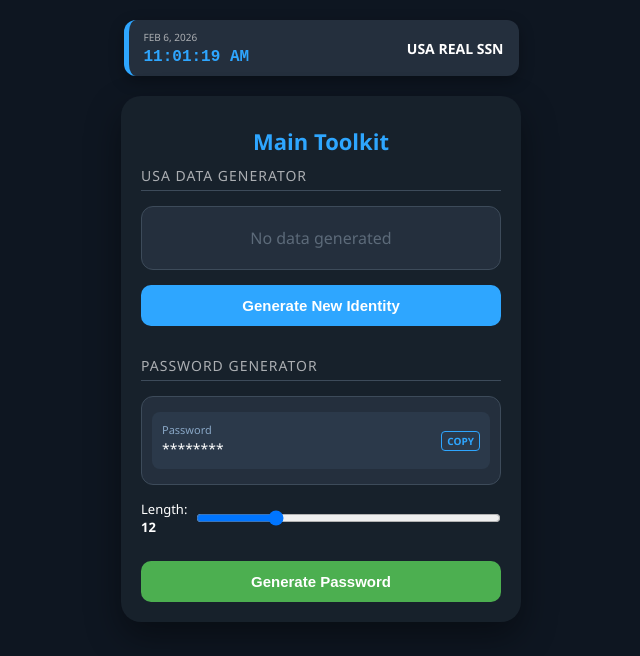
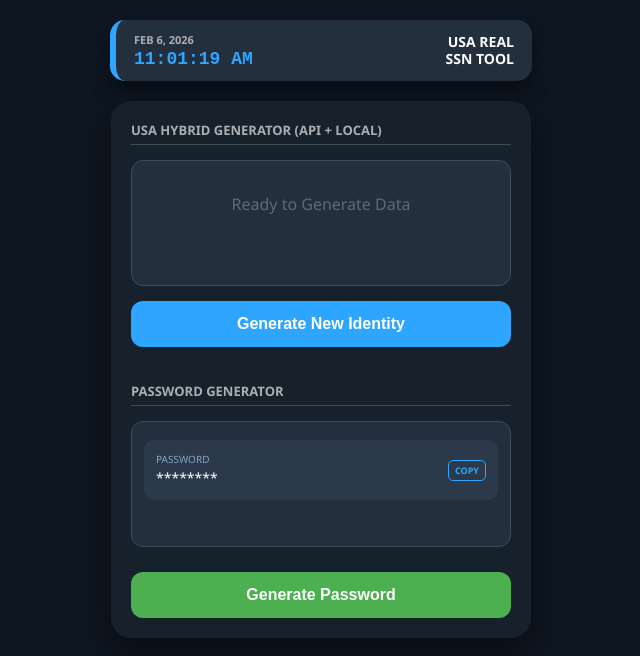
Before and after one commit to tariqulbk2077-droid/usa-generator, a plain HTML site: page index.html in a window 1280 px wide. Shown: the whole page, without its empty margins (319-959 px from the left). Drawn offline with Linux system fonts and the light colour scheme.

Commit message:
Real API Refactor styles and update HTML structure

```diff
--- a/index.html
+++ b/index.html
@@ -24,24 +24,23 @@
             margin: 0;
         }
 
-        /* Top Header & Live Clock Style */
         .top-bar {
             width: 100%;
-            max-width: 360px;
+            max-width: 380px;
             display: flex;
             align-items: center;
             justify-content: space-between;
             background: #242f3d;
-            padding: 10px 15px;
-            border-radius: 12px;
+            padding: 12px 18px;
+            border-radius: 15px;
             margin-bottom: 20px;
-            border-left: 5px solid var(--primary);
-            box-shadow: 0 5px 15px rgba(0,0,0,0.3);
+            border-left: 6px solid var(--primary);
+            box-shadow: 0 8px 20px rgba(0,0,0,0.4);
         }
         .clock-box { text-align: left; }
-        #live-date { font-size: 10px; color: var(--text-dim); display: block; text-transform: uppercase; }
-        #live-clock { font-size: 16px; font-weight: bold; color: var(--primary); font-family: 'Courier New', Courier, monospace; }
-        .app-title { font-size: 14px; font-weight: bold; color: white; text-align: right; }
+        #live-date { font-size: 11px; color: var(--text-dim); display: block; text-transform: uppercase; font-weight: bold; }
+        #live-clock { font-size: 18px; font-weight: bold; color: var(--primary); font-family: 'Courier New', monospace; }
+        .app-title { font-size: 14px; font-weight: 800; color: white; text-align: right; line-height: 1.2; }
 
         .container {
             background-color: var(--card-bg);
@@ -49,51 +48,49 @@
             border-radius: 20px;
             box-shadow: 0 15px 35px rgba(0,0,0,0.4);
             width: 100%;
-            max-width: 360px;
+            max-width: 380px;
             margin-bottom: 20px;
         }
-        h2 { color: var(--primary); text-align: center; margin: 10px 0; font-size: 22px; }
-        .section-title { font-size: 14px; color: var(--text-dim); border-bottom: 1px solid #3d4b5a; padding-bottom: 5px; margin-bottom: 15px; text-transform: uppercase; letter-spacing: 1px; }
+        h2 { color: var(--primary); text-align: center; margin: 10px 0; font-size: 24px; }
+        .section-title { font-size: 13px; color: var(--text-dim); border-bottom: 1px solid #3d4b5a; padding-bottom: 5px; margin-bottom: 15px; text-transform: uppercase; font-weight: bold; }
 
         .result-box {
             background: #242f3d;
-            padding: 10px;
+            padding: 12px;
             border-radius: 12px;
             margin-bottom: 15px;
             border: 1px solid #3d4b5a;
+            min-height: 100px;
         }
         .data-row {
-            padding: 10px;
-            margin: 5px 0;
+            padding: 12px;
+            margin: 6px 0;
             background: #2b394a;
-            border-radius: 8px;
+            border-radius: 10px;
             cursor: pointer;
             display: flex;
             justify-content: space-between;
             align-items: center;
-            transition: 0.2s;
+            transition: all 0.2s ease;
         }
-        .data-row:hover { background: #364659; }
-        .label { font-size: 11px; color: #88a6c5; display: block; }
+        .data-row:hover { background: #364659; transform: translateY(-2px); }
+        .label { font-size: 10px; color: #88a6c5; display: block; text-transform: uppercase; }
         .value { font-size: 14px; font-weight: 500; word-break: break-all; }
-        .copy-btn { font-size: 10px; color: var(--primary); font-weight: bold; border: 1px solid var(--primary); padding: 2px 5px; border-radius: 4px; }
-
-        .controls { margin-bottom: 15px; font-size: 13px; }
-        .control-group { display: flex; justify-content: space-between; margin: 8px 0; }
-        input[type="range"] { width: 100%; margin: 10px 0; }
+        .copy-btn { font-size: 9px; color: var(--primary); font-weight: bold; border: 1px solid var(--primary); padding: 3px 6px; border-radius: 5px; }
 
         button {
             background: var(--primary);
             color: white;
             border: none;
-            padding: 12px;
-            border-radius: 10px;
+            padding: 14px;
+            border-radius: 12px;
             width: 100%;
-            font-size: 15px;
+            font-size: 16px;
             font-weight: bold;
             cursor: pointer;
             transition: 0.3s;
         }
+        button:disabled { background: #3d4b5a; cursor: not-allowed; }
         button.pass-btn { background: var(--secondary); margin-top: 10px; }
 
         #toast {
@@ -102,10 +99,11 @@
             color: #fff;
             text-align: center;
             border-radius: 50px;
-            padding: 8px 20px;
+            padding: 10px 25px;
             position: fixed;
-            bottom: 30px;
+            bottom: 40px;
             font-size: 14px;
+            z-index: 999;
         }
         #toast.show { visibility: visible; animation: fadeInOut 2s; }
         @keyframes fadeInOut { 0%, 100% { opacity: 0; } 20%, 80% { opacity: 1; } }
@@ -118,19 +116,17 @@
         <span id="live-date">Loading...</span>
         <span id="live-clock">00:00:00</span>
     </div>
-    <div class="app-title">USA REAL SSN</div>
+    <div class="app-title">USA REAL<br>SSN TOOL</div>
 </div>
 
 <div class="container">
-    <h2>Main Toolkit</h2>
+    <div class="section-title">USA Hybrid Generator (API + Local)</div>
+    <div id="usa-result" class="result-box">
+        <div style="text-align:center; padding: 20px; color:#5c6a79;">Ready to Generate Data</div>
+    </div>
+    <button id="gen-btn" onclick="fetchAndGenerate()">Generate New Identity</button>
 
-    <div class="section-title">USA Data Generator</div>
-    <div id="usa-result" class="result-box">
-        <div style="text-align:center; padding: 10px; color:#5c6a79;">No data generated</div>
-    </div>
-    <button onclick="generateUSAData()">Generate New Identity</button>
-
-    <div style="margin-top: 30px;" class="section-title">Password Generator</div>
+    <div style="margin-top: 35px;" class="section-title">Password Generator</div>
     <div class="result-box">
         <div class="data-row" onclick="copyText(document.getElementById('pass-val').innerText)">
             <div>
@@ -140,79 +136,93 @@
             <span class="copy-btn">COPY</span>
         </div>
     </div>
-    <div class="controls">
-        <div class="control-group">
-            <span>Length: <b id="len-label">12</b></span>
-            <input type="range" id="pass-length" min="6" max="30" value="12" oninput="document.getElementById('len-label').innerText=this.value">
-        </div>
-    </div>
     <button class="pass-btn" onclick="generatePassword()">Generate Password</button>
 </div>
 
 <div id="toast">Copied to Clipboard!</div>
 
 <script>
-    // --- Live Clock & IP Based Time Logic ---
+    // --- Live Clock ---
     function updateClock() {
         const now = new Date();
+        document.getElementById('live-date').innerText = now.toLocaleDateString(undefined, { month: 'short', day: 'numeric', year: 'numeric' });
+        document.getElementById('live-clock').innerText = now.toLocaleTimeString(undefined, { hour: '2-digit', minute: '2-digit', second: '2-digit', hour12: true });
+    }
+    setInterval(updateClock, 1000); updateClock();
 
-        // তারিখ ফরম্যাট (যেমন: Feb 6, 2026)
-        const dateOptions = { month: 'short', day: 'numeric', year: 'numeric' };
-        document.getElementById('live-date').innerText = now.toLocaleDateString(undefined, dateOptions);
+    // --- Offline Backup Data ---
+    const firstNames = ["James","Mary","Robert","Patricia","John","Jennifer","Michael","Linda","William","Elizabeth","David","Barbara","Richard","Susan","Joseph","Jessica","Thomas","Sarah","Charles","Karen","Christopher","Nancy","Daniel","Lisa","Matthew","Betty","Anthony","Margaret","Mark","Sandra","Donald","Ashley","Steven","Kimberly","Paul","Emily","Andrew","Donna","Joshua","Michelle","Kenneth","Dorothy","Kevin","Carol","Brian","Amanda","George","Melissa","Timothy","Deborah","Ronald","Stephanie","Edward","Rebecca","Jason","Sharon","Jeffrey","Laura","Gary","Cynthia","Jacob","Kathleen","Nicholas","Amy","Eric","Shirley","Jonathan","Angela","Stephen","Helen","Larry","Anna","Justin","Brenda","Scott","Pamela","Brandon","Nicole","Benjamin","Emma","Samuel","Samantha","Gregory","Katherine","Alexander","Christine","Frank","Debra","Patrick","Rachel","Raymond","Catherine","Jack","Carolyn","Dennis","Janet","Jerry","Ruth","Tyler","Heather"];
+    const lastNames = ["Smith","Johnson","Williams","Brown","Jones","Garcia","Miller","Davis","Rodriguez","Martinez","Hernandez","Lopez","Gonzalez","Wilson","Anderson","Thomas","Taylor","Moore","Jackson","Martin","Lee","Perez","Thompson","White","Harris","Sanchez","Clark","Ramirez","Lewis","Robinson","Walker","Young","Allen","King","Wright","Scott","Torres","Nguyen","Hill","Flores","Green","Adams","Nelson","Baker","Hall","Rivera","Campbell","Mitchell","Carter","Roberts","Gomez","Phillips","Evans","Turner","Diaz","Parker","Cruz","Edwards","Collins","Reyes"];
+    const cities = ["New York, NY","Los Angeles, CA","Chicago, IL","Houston, TX","Phoenix, AZ","Philadelphia, PA","San Antonio, TX","San Diego, CA","Dallas, TX","San Jose, CA"];
 
-        // সময় ফরম্যাট (ইউজারের লোকাল টাইম অনুযায়ী অটোমেটিক)
-        const timeOptions = { hour: '2-digit', minute: '2-digit', second: '2-digit', hour12: true };
-        document.getElementById('live-clock').innerText = now.toLocaleTimeString(undefined, timeOptions);
+    // --- Hybrid Generation Logic ---
+    async function fetchAndGenerate() {
+        const btn = document.getElementById('gen-btn');
+        const resultDiv = document.getElementById('usa-result');
+        btn.disabled = true;
+        resultDiv.style.opacity = "0.5";
+
+        try {
+            // ১. API থেকে ডেটা আনার চেষ্টা
+            const response = await fetch('https://randomuser.me/api/?nat=us');
+            const data = await response.json();
+            const user = data.results[0];
+
+            renderData({
+                "Full Name": `${user.name.first} ${user.name.last}`,
+                "Address": `${user.location.street.number} ${user.location.street.name}`,
+                "City/State": `${user.location.city}, ${user.location.state}`,
+                "Zip Code": user.location.postcode,
+                "Phone": user.phone,
+                "SSN": generateLocalSSN()
+            });
+        } catch (error) {
+            // ২. API ফেইল করলে অফলাইন ব্যাকআপ ব্যবহার
+            console.log("API Error, switching to local backup.");
+            const fName = firstNames[Math.floor(Math.random() * firstNames.length)];
+            const lName = lastNames[Math.floor(Math.random() * lastNames.length)];
+            const city = cities[Math.floor(Math.random() * cities.length)];
+
+            renderData({
+                "Full Name": `${fName} ${lName}`,
+                "City/State": city,
+                "Phone": `+1 (${Math.floor(Math.random()*800+200)}) 555-${Math.floor(Math.random()*9000+1000)}`,
+                "SSN": generateLocalSSN(),
+                "Status": "Generated Offline (Backup)"
+            });
+        } finally {
+            btn.disabled = false;
+            resultDiv.style.opacity = "1";
+        }
     }
-    setInterval(updateClock, 1000);
-    updateClock();
 
-    // --- USA Data Logic ---
-    const firstNames = ["James", "Robert", "John", "Michael", "David", "William"];
-    const lastNames = ["Smith", "Johnson", "Williams", "Brown", "Jones"];
-    const cities = ["New York", "Los Angeles", "Chicago", "Houston", "Miami"];
+    function renderData(obj) {
+        document.getElementById('usa-result').innerHTML = Object.entries(obj).map(([key, val]) => `
+            <div class="data-row" onclick="copyText('${val}')">
+                <div><span class="label">${key}</span><span class="value">${val}</span></div>
+                <span class="copy-btn">COPY</span>
+            </div>`).join('');
+    }
 
-    function generateUSAData() {
-        const data = {
-            Name: firstNames[Math.floor(Math.random() * firstNames.length)] + " " + lastNames[Math.floor(Math.random() * lastNames.length)],
-            City: cities[Math.floor(Math.random() * cities.length)],
-            Phone: `+1 (${Math.floor(Math.random()*800+200)}) 555-${Math.floor(Math.random()*9000+1000)}`,
-            SSN: `${Math.floor(Math.random()*900+100)}-${Math.floor(Math.random()*90+10)}-${Math.floor(Math.random()*9000+1000)}`
-        };
-
-        const container = document.getElementById('usa-result');
-        container.innerHTML = Object.entries(data).map(([key, val]) => `
-            <div class="data-row" onclick="copyText('${val}')">
-                <div>
-                    <span class="label">${key}</span>
-                    <span class="value">${val}</span>
-                </div>
-                <span class="copy-btn">COPY</span>
-            </div>
-        `).join('');
+    function generateLocalSSN() {
+        return `${Math.floor(Math.random()*899+101)}-${Math.floor(Math.random()*89+10)}-${Math.floor(Math.random()*8999+1000)}`;
     }
 
     // --- Password Logic ---
     function generatePassword() {
-        const length = document.getElementById('pass-length').value;
-        let chars = "abcdefghijklmnopqrstuvwxyzABCDEFGHIJKLMNOPQRSTUVWXYZ0123456789!@#$%^&*";
-        let password = "";
-        for (let i = 0; i < length; i++) {
-            password += chars.charAt(Math.floor(Math.random() * chars.length));
-        }
-        document.getElementById('pass-val').innerText = password;
+        const chars = "abcdefghijklmnopqrstuvwxyzABCDEFGHIJKLMNOPQRSTUVWXYZ0123456789!@#$%^&*";
+        let pass = ""; for (let i = 0; i < 14; i++) pass += chars.charAt(Math.floor(Math.random() * chars.length));
+        document.getElementById('pass-val').innerText = pass;
     }
 
-    // --- Copy Function ---
+    // --- Toast & Copy ---
     function copyText(text) {
-        if(text.includes('*') || text.includes('No data')) return;
+        if(text.includes('*') || text.includes('Ready')) return;
         navigator.clipboard.writeText(text).then(() => {
-            const toast = document.getElementById("toast");
-            toast.className = "show";
-            setTimeout(() => { toast.className = toast.className.replace("show", ""); }, 2000);
+            const t = document.getElementById("toast"); t.className = "show";
+            setTimeout(() => { t.className = ""; }, 2000);
         });
     }
 </script>
-
 </body>
 </html>
```
